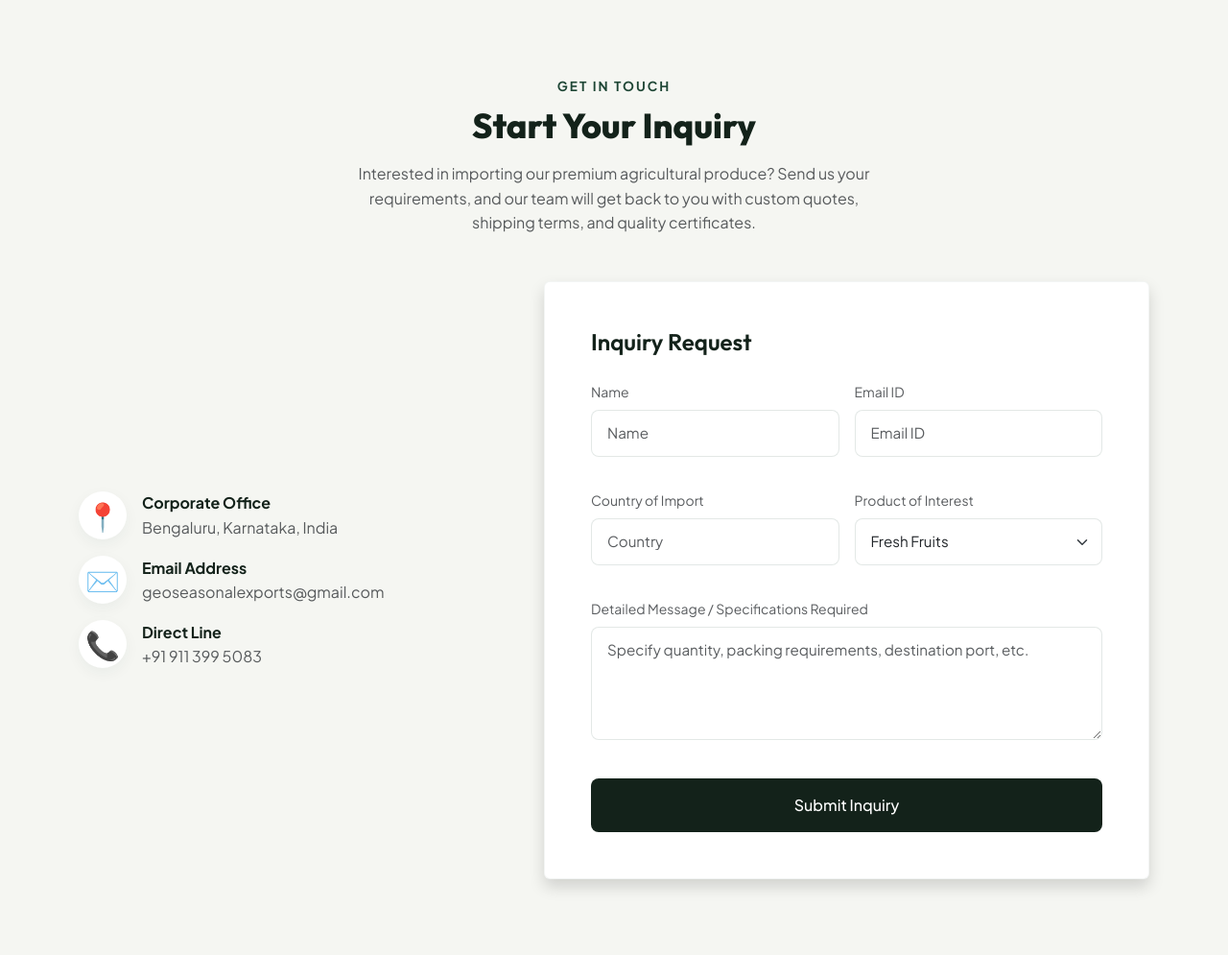
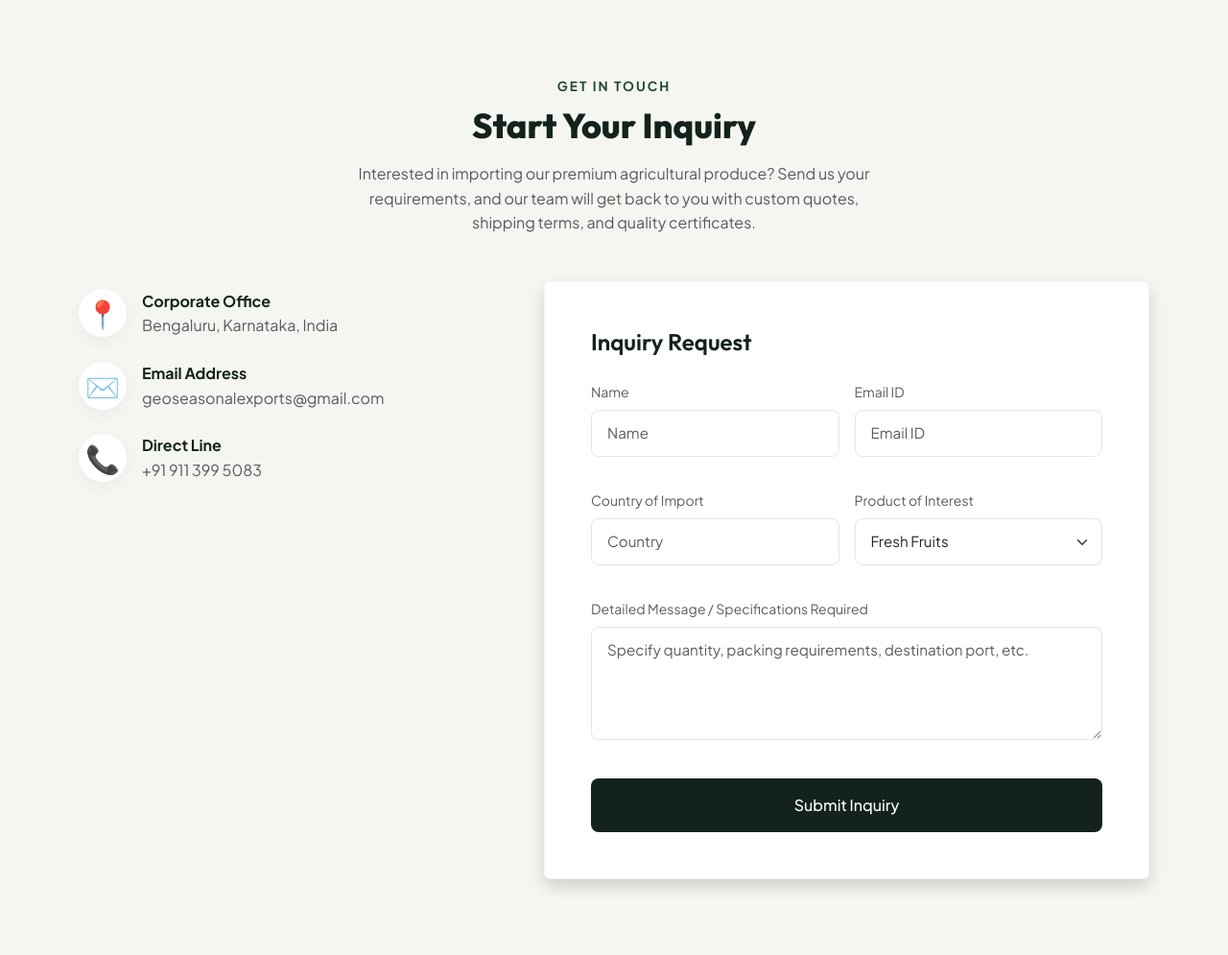
Before and after one commit to jayakrishna007/agri_export_website, a Flask app: page / in a window 1280 px wide. Shown: the part 2741-3736 px from the top of the page at 96% size. Run offline with Flask 3, Linux system fonts and the light colour scheme; some libraries are stand-ins or nearby versions.

Commit message:
align contact information to the top start of the contact section row

```diff
--- a/agri_export_website/templates/index.html
+++ b/agri_export_website/templates/index.html
@@ -231,7 +231,7 @@
         <div class="row g-5 justify-content-between">
             <!-- Left Column: Contact Info -->
             <div class="col-lg-4 col-md-5">
-                <div class="contact-info-list d-flex flex-column gap-3 h-100 justify-content-center">
+                <div class="contact-info-list d-flex flex-column gap-4 pt-2">
                     <div class="contact-info-item d-flex align-items-center gap-3">
                         <span class="contact-info-icon">📍</span>
                         <div>
```
